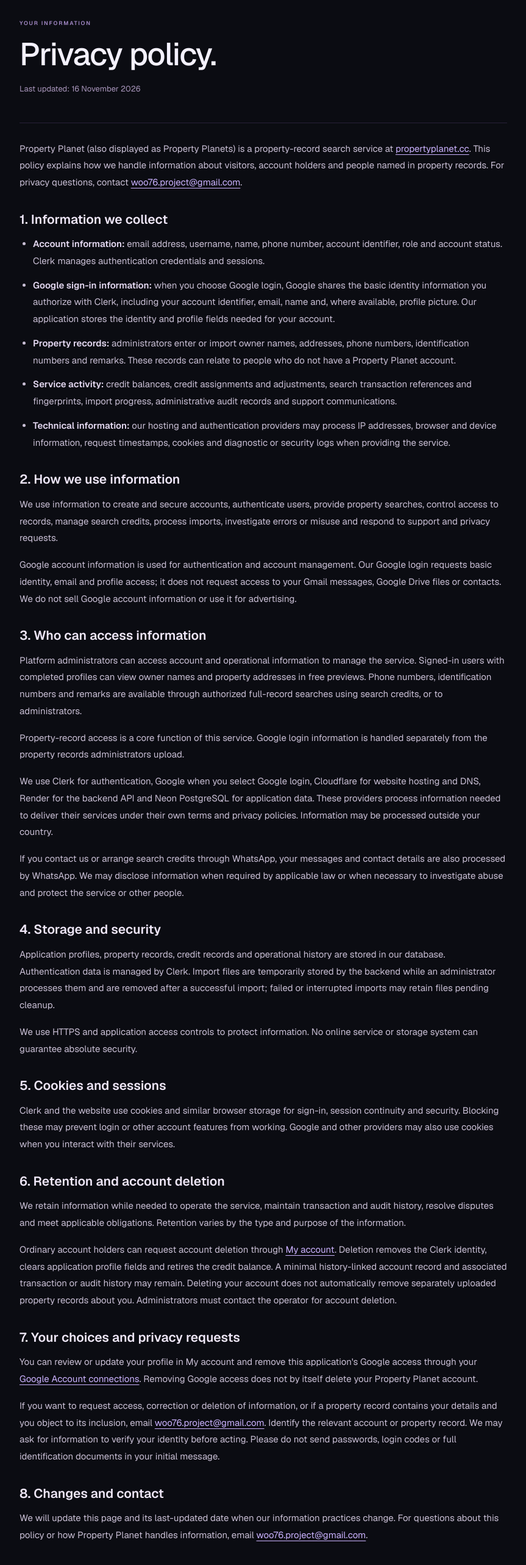
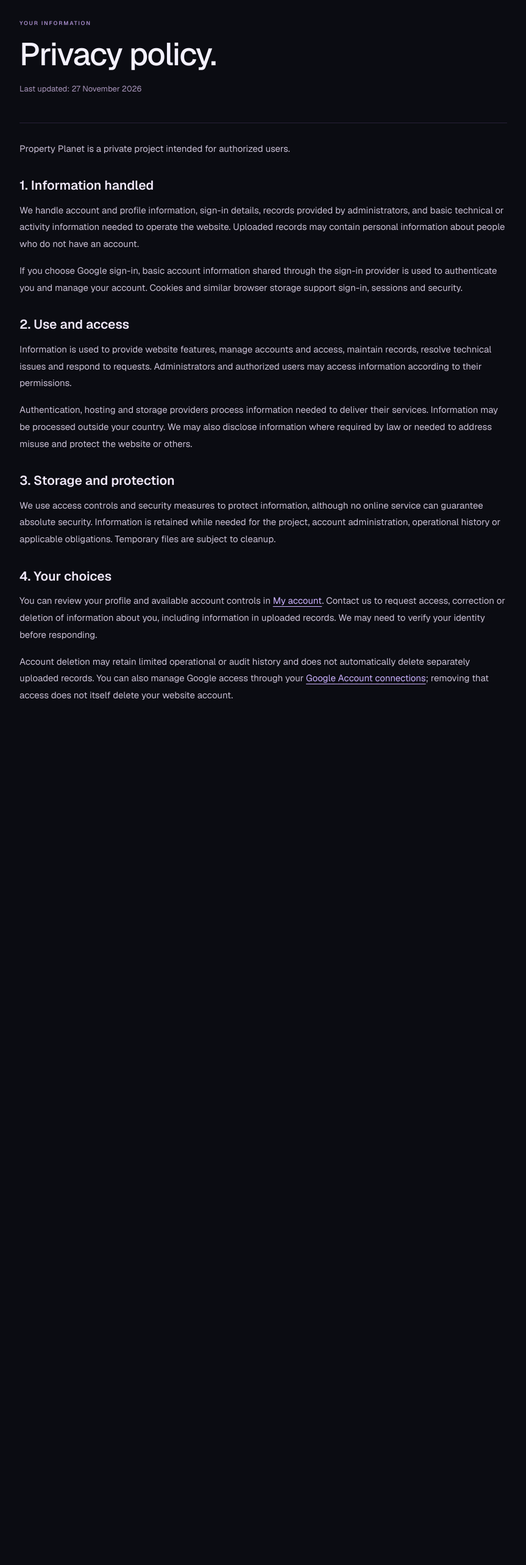
Before and after one commit to woo76project/PropertyPlanet, a Next.js app in the folder frontend/: page /privacy in a window 1280 px wide. Shown: the part 178-2744 px from the top of the page at 61% size, without its empty margins (208-1071 px from the left). After the commit the page ends 1436 px from the top, so only its background shows below. Built offline with nearby package versions, Linux system fonts and the light colour scheme; no server answers.

Commit message:
Add files via upload

```diff
--- a/frontend/src/app/privacy/page.tsx
+++ b/frontend/src/app/privacy/page.tsx
@@ -3,7 +3,7 @@ import Link from "next/link";
 
 export const metadata: Metadata = {
   title: "Privacy Policy | Property Planet",
-  description: "How Property Planet collects, uses, stores and shares account and property information.",
+  description: "Privacy information for the Property Planet private project.",
   alternates: { canonical: "https://propertyplanet.cc/privacy" },
 };
 
@@ -14,62 +14,33 @@ export default function PrivacyPage() {
       <header className="privacy-heading">
         <span className="eyebrow">YOUR INFORMATION</span>
         <h1 id="privacy-title">Privacy policy.</h1>
-        <p>Last updated: <time dateTime="2026-11-16">16 November 2026</time></p>
+        <p>Last updated: <time dateTime="2026-11-27">27 November 2026</time></p>
       </header>
-      <p>Property Planet (also displayed as Property Planets) is a property-record search service at <a href="https://propertyplanet.cc">propertyplanet.cc</a>. This policy explains how we handle information about visitors, account holders and people named in property records. For privacy questions, contact <a href="mailto:woo76.project@gmail.com">woo76.project@gmail.com</a>.</p>
+      <p>Property Planet is a private project intended for authorized users.</p>
 
-      <section aria-labelledby="privacy-collect">
-        <h2 id="privacy-collect">1. Information we collect</h2>
-        <ul>
-          <li><strong>Account information:</strong> email address, username, name, phone number, account identifier, role and account status. Clerk manages authentication credentials and sessions.</li>
-          <li><strong>Google sign-in information:</strong> when you choose Google login, Google shares the basic identity information you authorize with Clerk, including your account identifier, email, name and, where available, profile picture. Our application stores the identity and profile fields needed for your account.</li>
-          <li><strong>Property records:</strong> administrators enter or import owner names, addresses, phone numbers, identification numbers and remarks. These records can relate to people who do not have a Property Planet account.</li>
-          <li><strong>Service activity:</strong> credit balances, credit assignments and adjustments, search transaction references and fingerprints, import progress, administrative audit records and support communications.</li>
-          <li><strong>Technical information:</strong> our hosting and authentication providers may process IP addresses, browser and device information, request timestamps, cookies and diagnostic or security logs when providing the service.</li>
-        </ul>
+      <section aria-labelledby="privacy-information">
+        <h2 id="privacy-information">1. Information handled</h2>
+        <p>We handle account and profile information, sign-in details, records provided by administrators, and basic technical or activity information needed to operate the website. Uploaded records may contain personal information about people who do not have an account.</p>
+        <p>If you choose Google sign-in, basic account information shared through the sign-in provider is used to authenticate you and manage your account. Cookies and similar browser storage support sign-in, sessions and security.</p>
       </section>
 
       <section aria-labelledby="privacy-use">
-        <h2 id="privacy-use">2. How we use information</h2>
-        <p>We use information to create and secure accounts, authenticate users, provide property searches, control access to records, manage search credits, process imports, investigate errors or misuse and respond to support and privacy requests.</p>
-        <p>Google account information is used for authentication and account management. Our Google login requests basic identity, email and profile access; it does not request access to your Gmail messages, Google Drive files or contacts. We do not sell Google account information or use it for advertising.</p>
-      </section>
-
-      <section aria-labelledby="privacy-sharing">
-        <h2 id="privacy-sharing">3. Who can access information</h2>
-        <p>Platform administrators can access account and operational information to manage the service. Signed-in users with completed profiles can view owner names and property addresses in free previews. Phone numbers, identification numbers and remarks are available through authorized full-record searches using search credits, or to administrators.</p>
-        <p>Property-record access is a core function of this service. Google login information is handled separately from the property records administrators upload.</p>
-        <p>We use Clerk for authentication, Google when you select Google login, Cloudflare for website hosting and DNS, Render for the backend API and Neon PostgreSQL for application data. These providers process information needed to deliver their services under their own terms and privacy policies. Information may be processed outside your country.</p>
-        <p>If you contact us or arrange search credits through WhatsApp, your messages and contact details are also processed by WhatsApp. We may disclose information when required by applicable law or when necessary to investigate abuse and protect the service or other people.</p>
+        <h2 id="privacy-use">2. Use and access</h2>
+        <p>Information is used to provide website features, manage accounts and access, maintain records, resolve technical issues and respond to requests. Administrators and authorized users may access information according to their permissions.</p>
+        <p>Authentication, hosting and storage providers process information needed to deliver their services. Information may be processed outside your country. We may also disclose information where required by law or needed to address misuse and protect the website or others.</p>
       </section>
 
       <section aria-labelledby="privacy-storage">
-        <h2 id="privacy-storage">4. Storage and security</h2>
-        <p>Application profiles, property records, credit records and operational history are stored in our database. Authentication data is managed by Clerk. Import files are temporarily stored by the backend while an administrator processes them and are removed after a successful import; failed or interrupted imports may retain files pending cleanup.</p>
-        <p>We use HTTPS and application access controls to protect information. No online service or storage system can guarantee absolute security.</p>
+        <h2 id="privacy-storage">3. Storage and protection</h2>
+        <p>We use access controls and security measures to protect information, although no online service can guarantee absolute security. Information is retained while needed for the project, account administration, operational history or applicable obligations. Temporary files are subject to cleanup.</p>
       </section>
 
-      <section aria-labelledby="privacy-cookies">
-        <h2 id="privacy-cookies">5. Cookies and sessions</h2>
-        <p>Clerk and the website use cookies and similar browser storage for sign-in, session continuity and security. Blocking these may prevent login or other account features from working. Google and other providers may also use cookies when you interact with their services.</p>
+      <section aria-labelledby="privacy-choices">
+        <h2 id="privacy-choices">4. Your choices</h2>
+        <p>You can review your profile and available account controls in <Link href="/account">My account</Link>. Contact us to request access, correction or deletion of information about you, including information in uploaded records. We may need to verify your identity before responding.</p>
+        <p>Account deletion may retain limited operational or audit history and does not automatically delete separately uploaded records. You can also manage Google access through your <a href="https://myaccount.google.com/connections" target="_blank" rel="noopener noreferrer">Google Account connections</a>; removing that access does not itself delete your website account.</p>
       </section>
 
-      <section aria-labelledby="privacy-retention">
-        <h2 id="privacy-retention">6. Retention and account deletion</h2>
-        <p>We retain information while needed to operate the service, maintain transaction and audit history, resolve disputes and meet applicable obligations. Retention varies by the type and purpose of the information.</p>
-        <p>Ordinary account holders can request account deletion through <Link href="/account">My account</Link>. Deletion removes the Clerk identity, clears application profile fields and retires the credit balance. A minimal history-linked account record and associated transaction or audit history may remain. Deleting your account does not automatically remove separately uploaded property records about you. Administrators must contact the operator for account deletion.</p>
-      </section>
-
-      <section aria-labelledby="privacy-requests">
-        <h2 id="privacy-requests">7. Your choices and privacy requests</h2>
-        <p>You can review or update your profile in My account and remove this application&apos;s Google access through your <a href="https://myaccount.google.com/connections" target="_blank" rel="noopener noreferrer">Google Account connections</a>. Removing Google access does not by itself delete your Property Planet account.</p>
-        <p>If you want to request access, correction or deletion of information, or if a property record contains your details and you object to its inclusion, email <a href="mailto:woo76.project@gmail.com">woo76.project@gmail.com</a>. Identify the relevant account or property record. We may ask for information to verify your identity before acting. Please do not send passwords, login codes or full identification documents in your initial message.</p>
-      </section>
-
-      <section aria-labelledby="privacy-changes">
-        <h2 id="privacy-changes">8. Changes and contact</h2>
-        <p>We will update this page and its last-updated date when our information practices change. For questions about this policy or how Property Planet handles information, email <a href="mailto:woo76.project@gmail.com">woo76.project@gmail.com</a>.</p>
-      </section>
     </article>
   </main>;
 }
```
